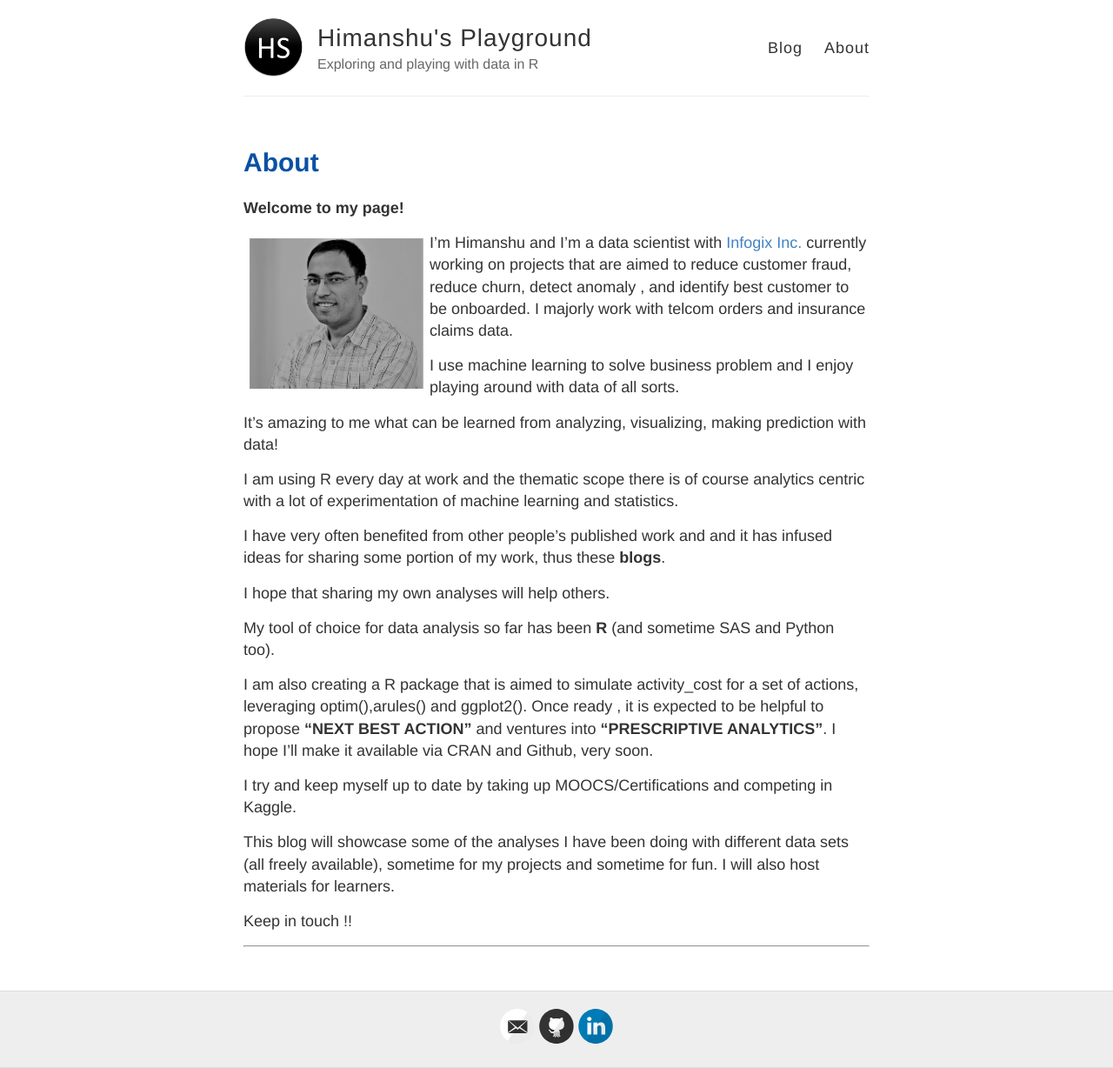
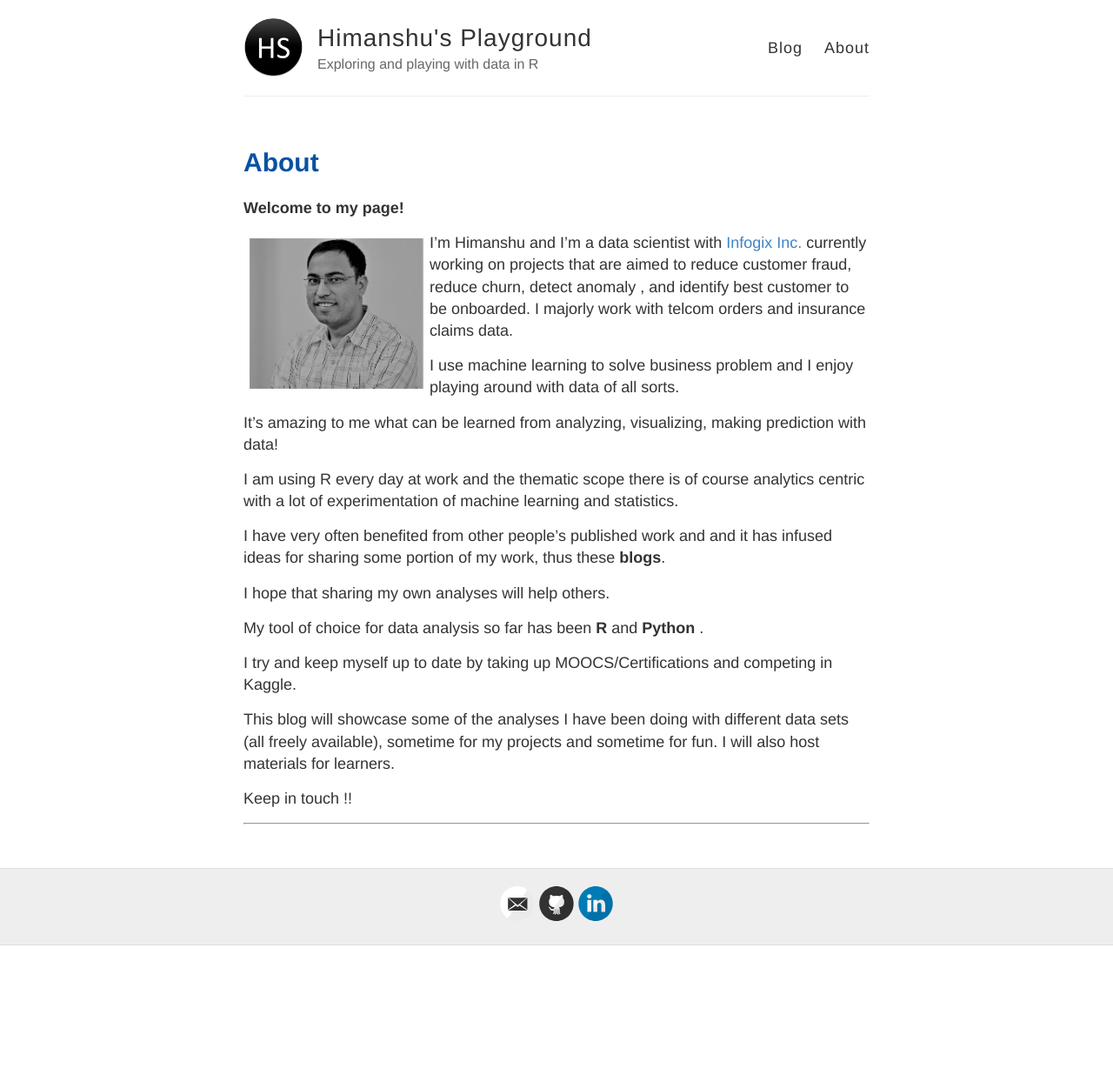
Before and after one commit to himanshusin/himanshusin.github.io, a Jekyll site: the page built from about.md, in a window 1280 px wide. Shown: the whole page at 87% size. Built offline with Jekyll 4.4.1, drawn with Linux system fonts in a browser that asks for light colours; after the commit the page ends 1087 px from its top, so only the background shows below that.

Commit message:
Update about.md

```diff
--- a/about.md
+++ b/about.md
@@ -20,9 +20,7 @@ I have very often benefited from other people's published work and and it has in
 
 I hope that sharing my own analyses will help others.
 
-My tool of choice for data analysis so far has been **R** (and sometime SAS and Python too).
-
-I am also creating a R package that is aimed to simulate activity_cost for a set of actions, leveraging optim(),arules() and ggplot2(). Once ready , it is expected to be helpful to propose **"NEXT BEST ACTION"**  and ventures into **"PRESCRIPTIVE ANALYTICS"**. I hope I'll make it available via CRAN and Github, very soon.
+My tool of choice for data analysis so far has been **R** and **Python** .
 
 I try and keep myself up to date by taking up MOOCS/Certifications and competing in Kaggle.
 
```
